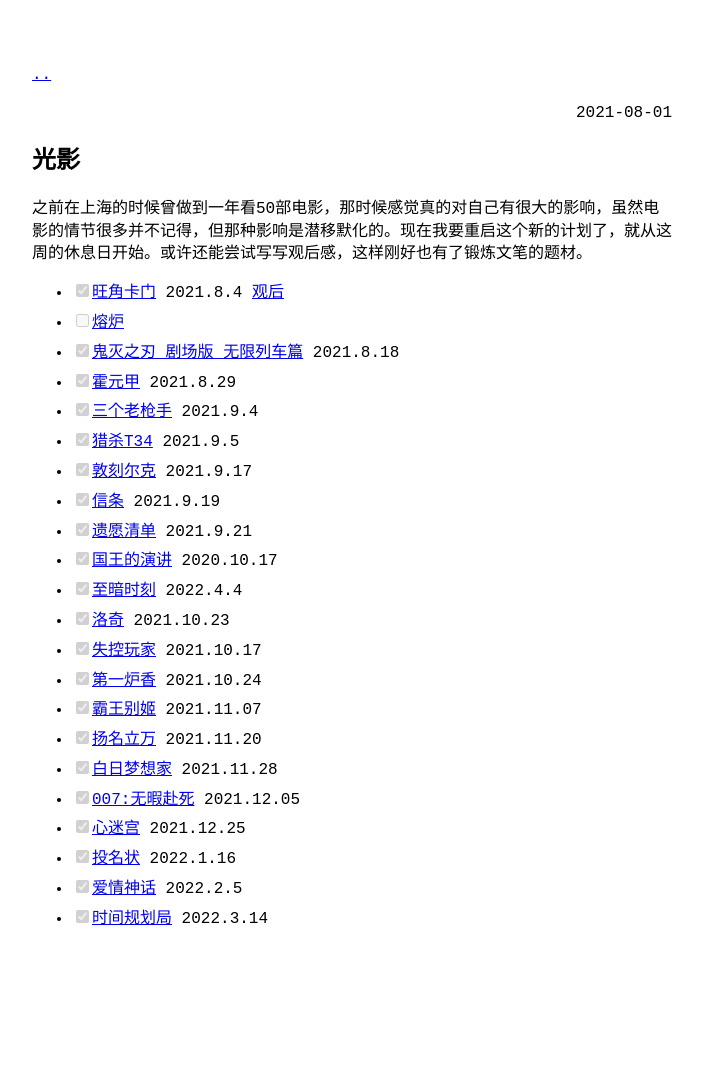
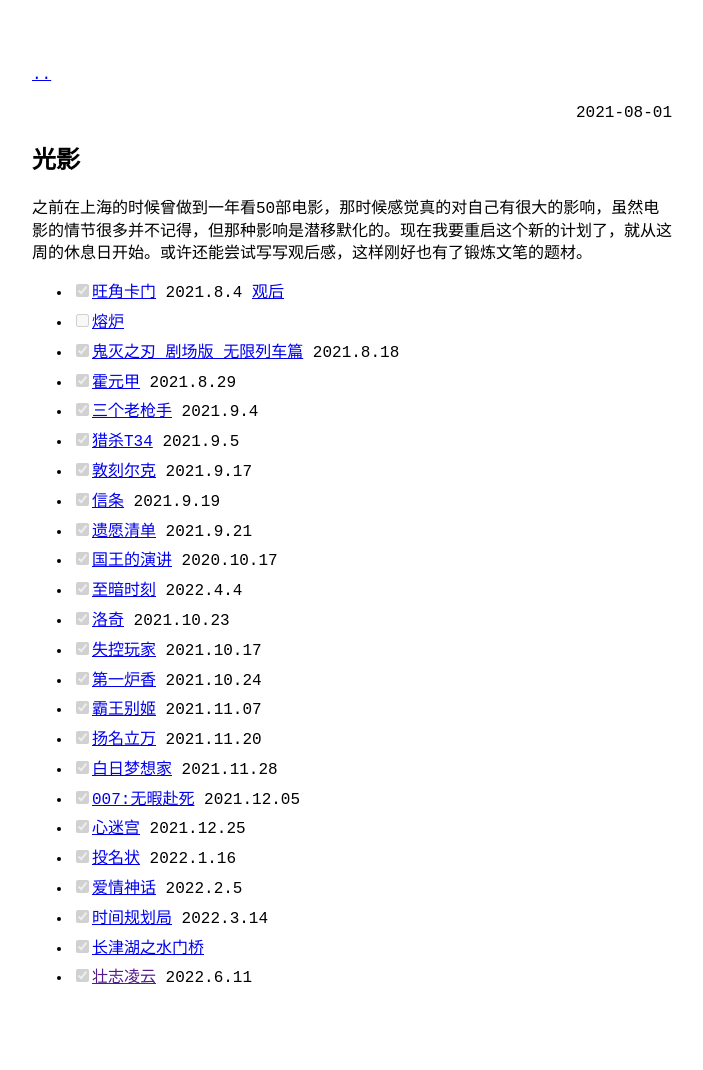
Before and after one commit to lccccc1024/lccccc1024.github.io, a Jekyll site: the page built from _posts/2021-08-01-光影.md, in a window 1280 px wide. Shown: the whole page, without its empty margins (288-991 px from the left). Built offline with Jekyll 4.4.1, drawn with Linux system fonts in a browser that asks for light colours; our own code applies the rules of GitHub Pages for plain Markdown files; before the commit the page ends 1010 px from its top, so only the background shows below that.

Commit message:
Update 2021-08-01-光影.md

```diff
--- a/_posts/2021-08-01-光影.md
+++ b/_posts/2021-08-01-光影.md
@@ -22,3 +22,5 @@
 - [x] <a href="https://movie.douban.com/subject/1947089/" target="_blank">投名状</a> 2022.1.16
 - [x] <a href="https://movie.douban.com/subject/35376457/" target="_blank">爱情神话</a> 2022.2.5
 - [x] <a href="https://movie.douban.com/subject/4924142/" target="_blank">时间规划局</a> 2022.3.14
+- [x] <a href="https://movie.douban.com/subject/35613853/" target="_blank">长津湖之水门桥</a>
+- [x] <a href="" target="_blank">壮志凌云</a> 2022.6.11
```
